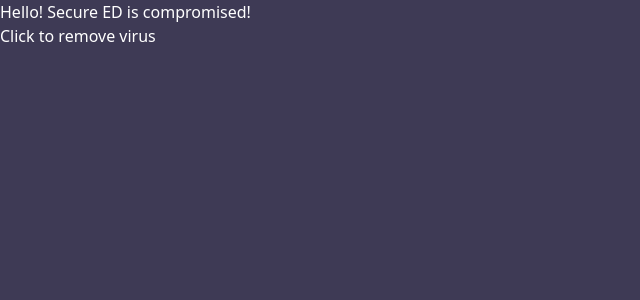
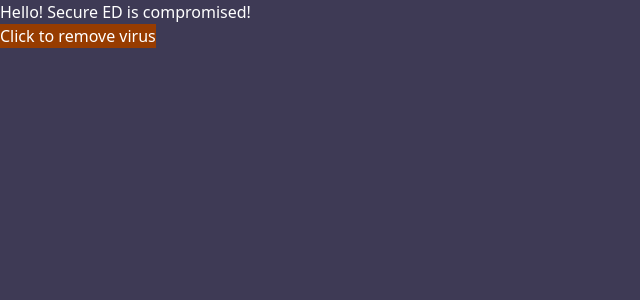
Before and after one commit to scottm213/scottmattera.net, a SvelteKit app: page /payload in a window 1280 px wide. Shown: the top 300 px of the page, without its empty margins (0-640 px from the left). Built offline with nearby package versions, Linux system fonts and the light colour scheme.

Commit message:
adding new payload page for testing

```diff
--- a/src/routes/payload/+page.svelte
+++ b/src/routes/payload/+page.svelte
@@ -10,7 +10,7 @@
     <h1>
         Hello! Secure ED is compromised!
     </h1>
-    <button onclick = {onBClick}>Click to remove virus</button>
+    <button class = "bg-amber-800" onclick = {onBClick}>Click to remove virus</button>
 
     {#if bPressed}
         <p>Virus</p>
```
